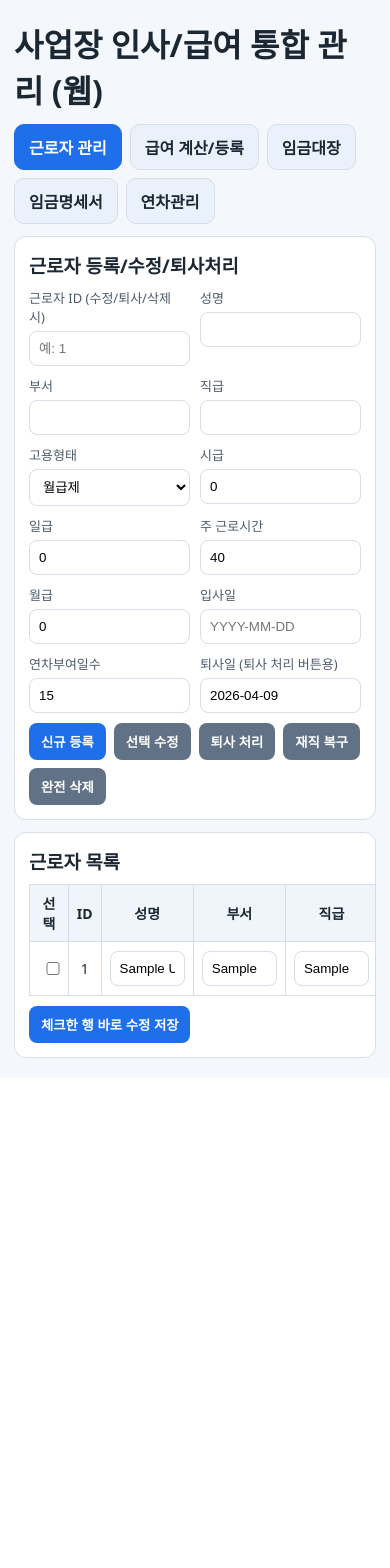
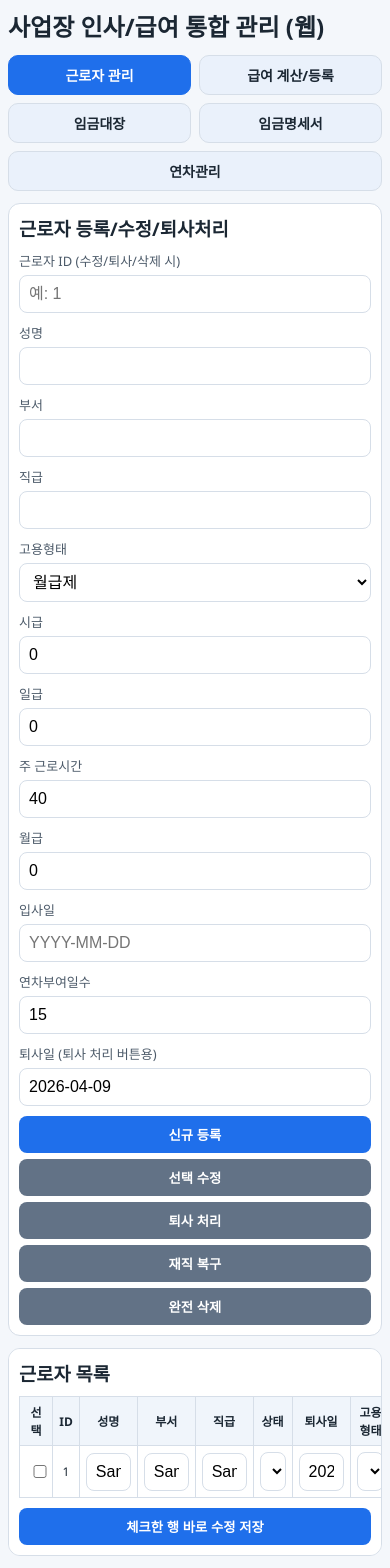
Before and after one commit to yoonsunyeong/dwbh3014, a Flask app: page / in a window 390 px wide. Before the commit the page ends 1058 px from the top, so only its background shows below. Run offline with Flask 3, Linux system fonts and the light colour scheme; tables that the repository leaves empty hold one stand-in row (values such as "Sample post").

Commit message:
Improve responsive layout for mobile and tablet

```diff
--- a/templates/dashboard.html
+++ b/templates/dashboard.html
@@ -14,10 +14,10 @@
     .tabs { display: flex; gap: 8px; flex-wrap: wrap; margin-bottom: 12px; }
     .tabs a { text-decoration: none; color: var(--text); border: 1px solid var(--line); background: #eaf1fb; padding: 10px 14px; border-radius: 10px; font-weight: 700; }
     .tabs a.active { background: var(--accent); color: #fff; border-color: var(--accent); }
-    .card { background: var(--card); border: 1px solid var(--line); border-radius: 12px; padding: 14px; margin-bottom: 12px; overflow-x: auto; }
+    .card { background: var(--card); border: 1px solid var(--line); border-radius: 12px; padding: 14px; margin-bottom: 12px; overflow-x: auto; -webkit-overflow-scrolling: touch; }
     .grid { display: grid; grid-template-columns: repeat(5, minmax(150px, 1fr)); gap: 10px; }
     label { font-size: 13px; color: #4d5b6a; display: block; margin-bottom: 5px; }
-    input, select, textarea { width: 100%; padding: 9px; border: 1px solid var(--line); border-radius: 8px; background: #fff; }
+    input, select, textarea { width: 100%; padding: 9px; border: 1px solid var(--line); border-radius: 8px; background: #fff; font-size: 16px; }
     textarea { min-height: 250px; }
     .row { display: flex; gap: 8px; flex-wrap: wrap; margin-top: 10px; align-items: center; }
     button, .btn { border: 0; background: var(--accent); color: #fff; padding: 9px 12px; border-radius: 8px; font-weight: 700; cursor: pointer; text-decoration: none; }
@@ -35,7 +35,29 @@
     .pill { display: inline-block; background: #f2f6fc; border: 1px solid var(--line); border-radius: 999px; padding: 4px 9px; font-size: 12px; }
     .payinfo { background: #f6f9fe; border: 1px solid var(--line); border-radius: 10px; padding: 10px; margin-top: 10px; }
     pre { background: #0f1720; color: #dbe8f6; padding: 12px; border-radius: 10px; white-space: pre-wrap; }
-    @media (max-width: 980px) { .grid { grid-template-columns: repeat(2, minmax(140px, 1fr)); } }
+    @media (max-width: 1200px) {
+      .grid { grid-template-columns: repeat(4, minmax(140px, 1fr)); }
+      table { min-width: 980px; }
+    }
+    @media (max-width: 980px) {
+      .wrap { margin: 12px auto; padding: 0 10px; }
+      .grid { grid-template-columns: repeat(2, minmax(130px, 1fr)); }
+      .tabs a { padding: 9px 12px; font-size: 14px; }
+      .row { gap: 6px; }
+      .row > * { flex: 1 1 auto; min-width: 160px; }
+      table { font-size: 13px; min-width: 860px; }
+      th, td { padding: 7px; }
+    }
+    @media (max-width: 640px) {
+      .wrap { margin: 8px auto; padding: 0 8px; }
+      h1 { font-size: 24px; }
+      .tabs a { flex: 1 1 calc(50% - 8px); text-align: center; }
+      .grid { grid-template-columns: 1fr; }
+      .row > * { flex: 1 1 100%; min-width: 100%; }
+      .card { padding: 10px; }
+      table { min-width: 720px; font-size: 12px; }
+      th, td { padding: 6px; }
+    }
   </style>
 </head>
 <body>
```
